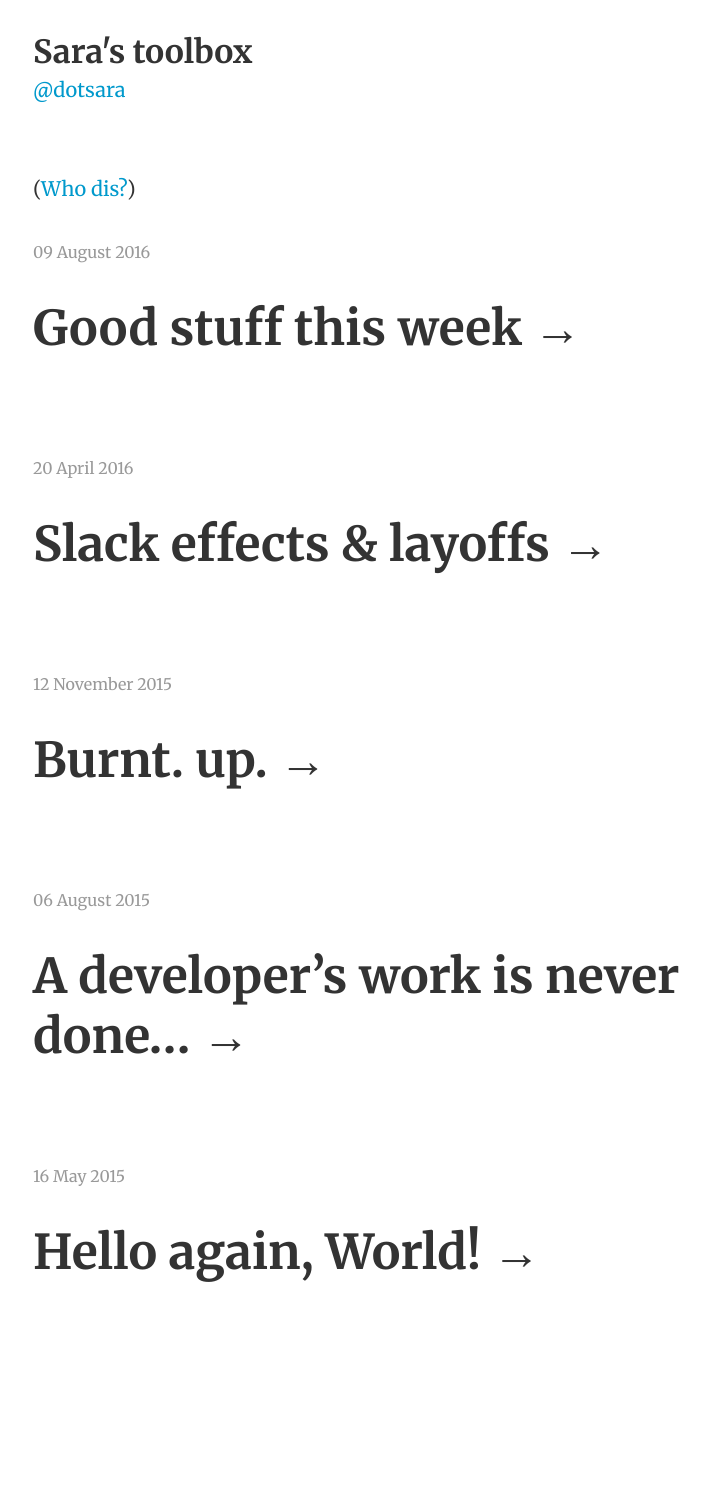
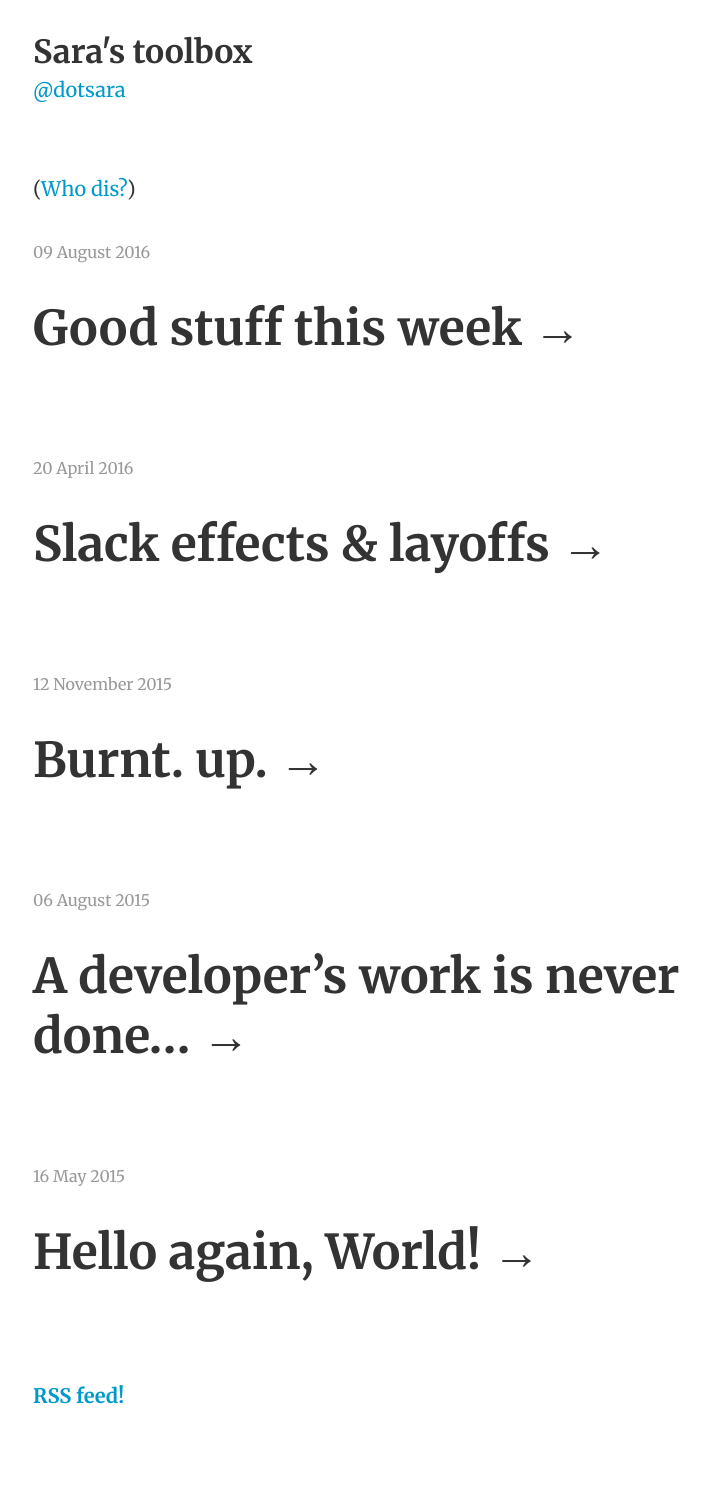
Before and after one commit to dotsara/dotsara.github.io, a Jekyll site: the page built from index.html, in a window 1280 px wide. Shown: the whole page, without its empty margins (223-933 px from the left). Built offline with Jekyll 4.4.1, drawn with Linux system fonts in a browser that asks for light colours; the list of posts is cut into pages by our own code; before the commit the page ends 1442 px from its top, so only the background shows below that.

Commit message:
adding an RSS feed link to the index page.

```diff
--- a/index.html
+++ b/index.html
@@ -10,3 +10,5 @@ layout: default
   <h1><a href="{{ post.url }}" title="{{ post.title }}">{{ post.title }} &rarr;</a></h1>
 </article>
 {% endfor %}
+
+<p><strong><a href="/feed.xml">RSS feed!</a></strong></p>
```
Also changed, not shown: 2 other files.
